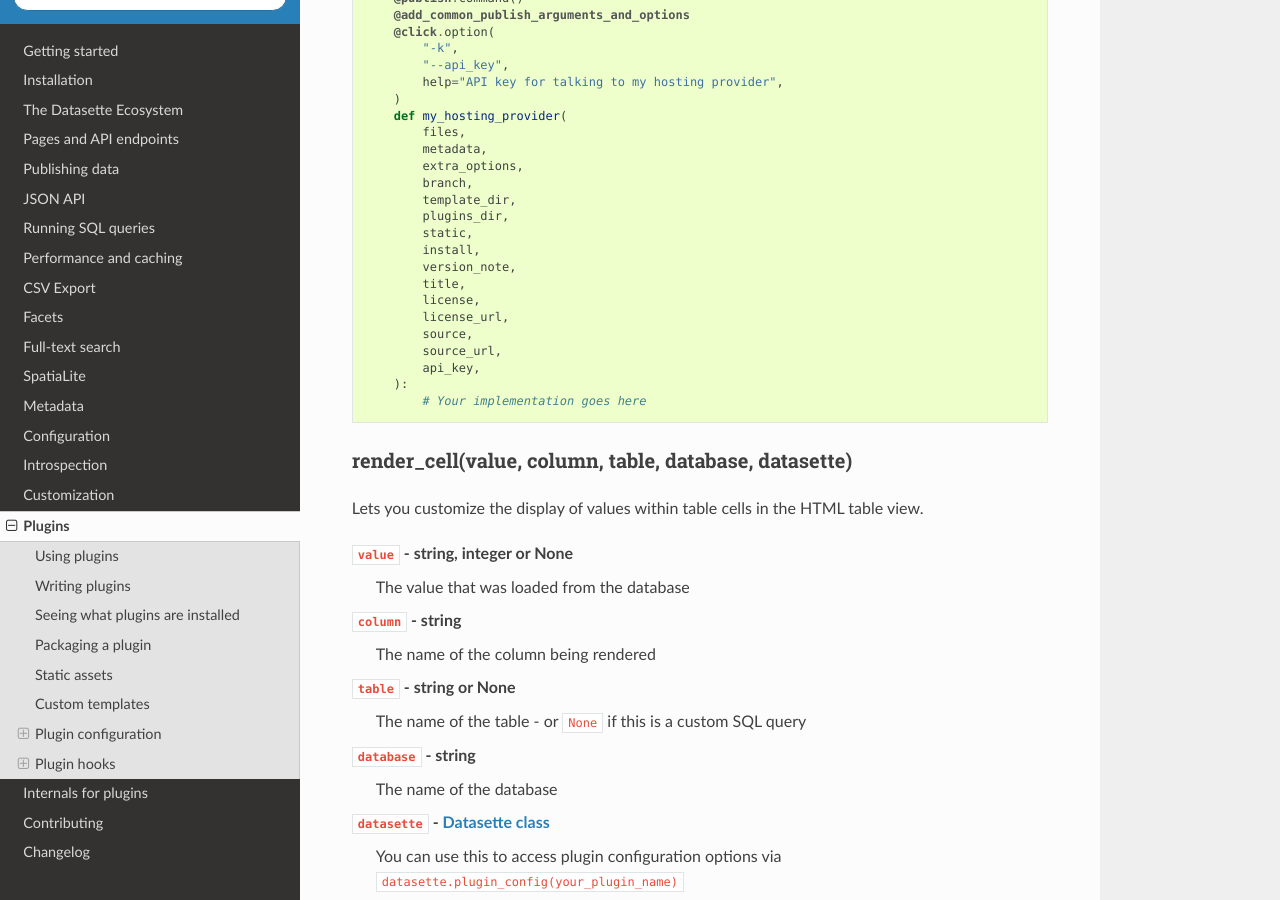
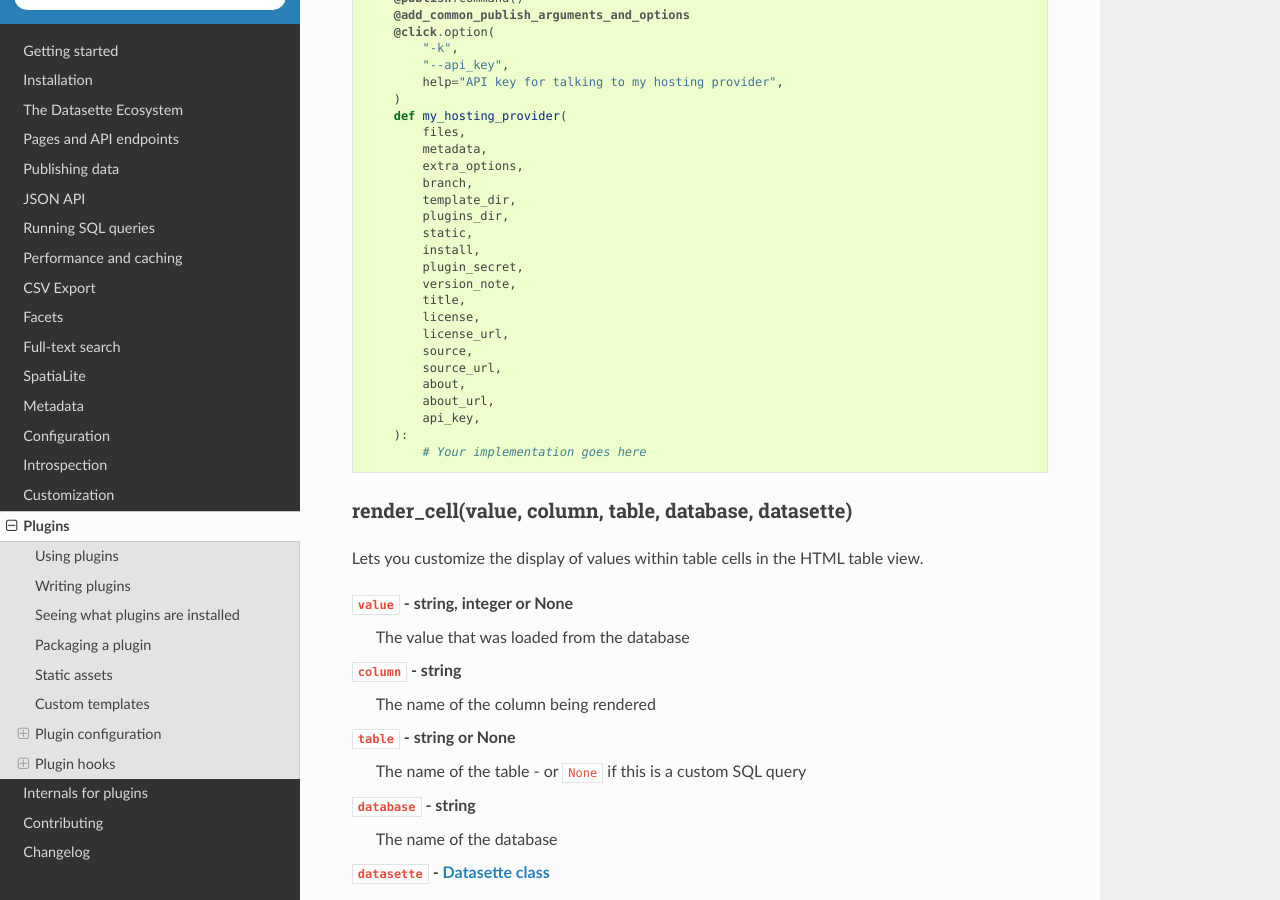
Before and after one commit to simonw/datasette, a Sphinx documentation site: the page built from docs/plugins.rst, in a window 1280 px wide and 900 px high, scrolled down 10221 px. Built offline with Sphinx 7.4.7 and the Read the Docs theme 2.0.0, drawn with Linux system fonts in a browser that asks for light colours.

Commit message:
Updated publish_subcommand example

```diff
--- a/docs/plugins.rst
+++ b/docs/plugins.rst
@@ -516,12 +516,15 @@
             plugins_dir,
             static,
             install,
+            plugin_secret,
             version_note,
             title,
             license,
             license_url,
             source,
             source_url,
+            about,
+            about_url,
             api_key,
         ):
             # Your implementation goes here
```
